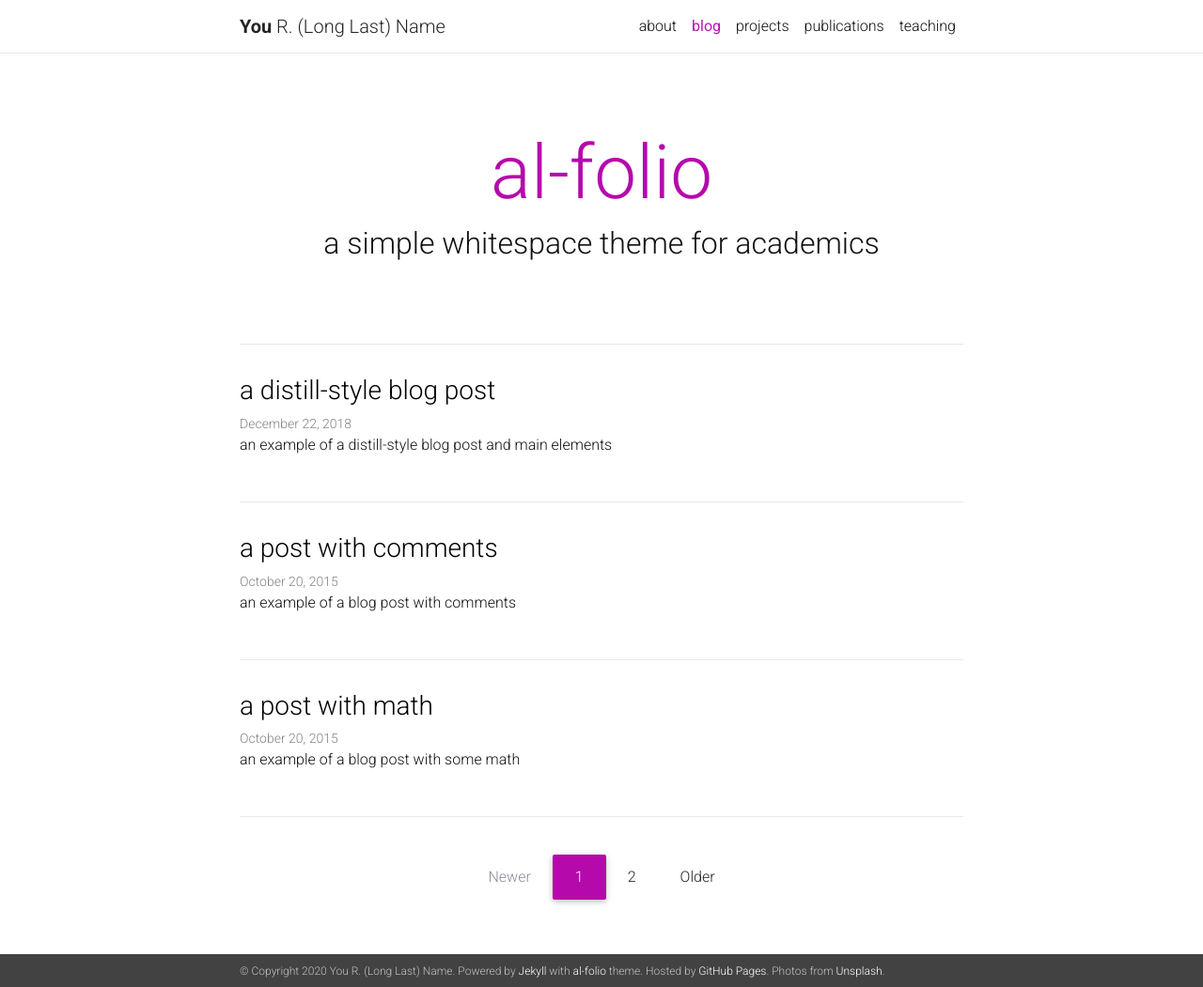
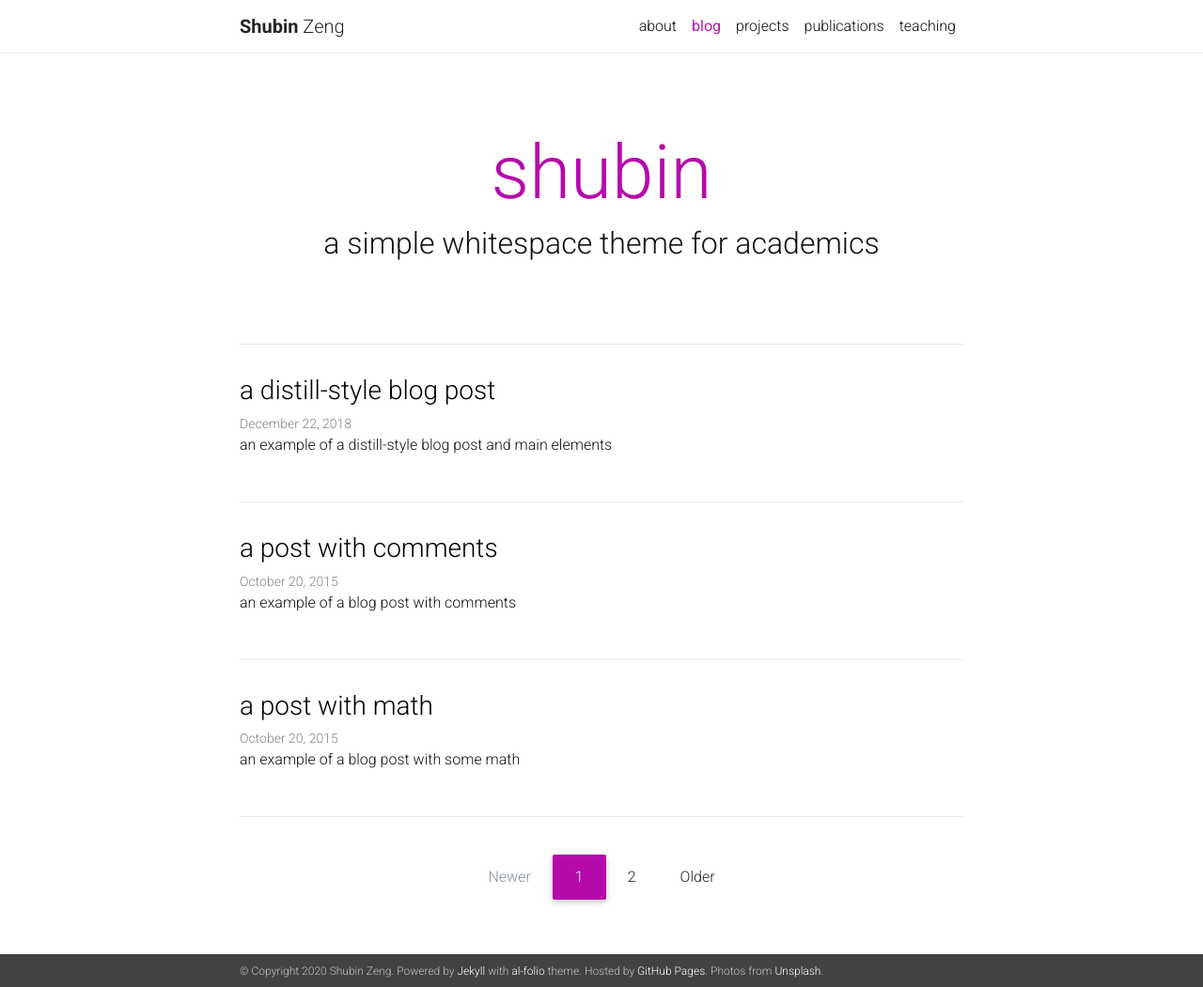
Before and after one commit to shubiuh/shubiuh.github.io, a Jekyll site: the page built from blog/index.html, in a window 1280 px wide and 1051 px high. Shown: the whole window at 94% size. Built offline with Jekyll 4.4.1, drawn with Linux system fonts in a browser that asks for light colours; nearby versions of some CDN libraries; the list of posts is cut into pages by our own code; a style sheet for code colours, icons or effects is not loaded.

Commit message:
update config

```diff
--- a/_config.yml
+++ b/_config.yml
@@ -3,10 +3,10 @@
 # -----------------------------------------------------------------------------
 
 title: blank # the website title (if blank, full name will be used instead)
-first_name: You
-middle_name: R.
-last_name: (Long Last) Name
-email: you@example.com
+first_name: Shubin
+middle_name:
+last_name: Zeng
+email: shubinuh@gmail.com
 description: > # the ">" symbol means to ignore newlines until "footer_text:"
   A simple, whitespace theme for academics. Based on [*folio](https://github.com/bogoli/-folio) design.
 footer_text: >
@@ -39,19 +39,19 @@
 # Social integration
 # -----------------------------------------------------------------------------
 
-github_username: # your GitHub user name
+github_username: shubiuh # your GitHub user name
 twitter_username: # your Twitter handle
-linkedin_username: # your LinkedIn user name
-scholar_userid: # your Google Scholar ID
+linkedin_username: shubin-zeng-28084392 # your LinkedIn user name
+scholar_userid: 9iEb3pMAAAAJ # your Google Scholar ID
 orcid_id: # your ORCID ID
 medium_username: # your Medium username
 quora_username: # your Quora username
 publons_id: # your ID on Publons
 research_gate_profile: # your profile on ResearchGate
-blogger_url: # your blogger URL
+blogger_url: https://shubiuh.github.io/blog/ # your blogger URL
 
 contact_note: >
-  You can even add a little note about which of these is the best way to reach you.
+  Please contact me by mail.
 
 google_analytics: UA-XXXXXXXXX # out your google-analytics code
 
@@ -59,7 +59,7 @@
 # Blog
 # -----------------------------------------------------------------------------
 
-blog_name: al-folio  # your blog must have a name for it to show up in the nav bar
+blog_name: shubin  # your blog must have a name for it to show up in the nav bar
 blog_description: a simple whitespace theme for academics
 permalink: /blog/:year/:title/
 
@@ -68,7 +68,7 @@
   enabled: true
 
 # Comments
-disqus_shortname: al-folio # put your disqus shortname
+disqus_shortname: shubin # put your disqus shortname
 
 # -----------------------------------------------------------------------------
 # Collections
```
